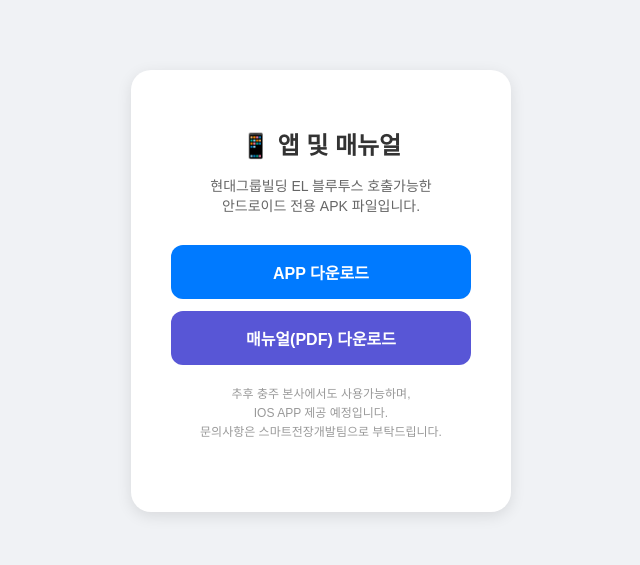
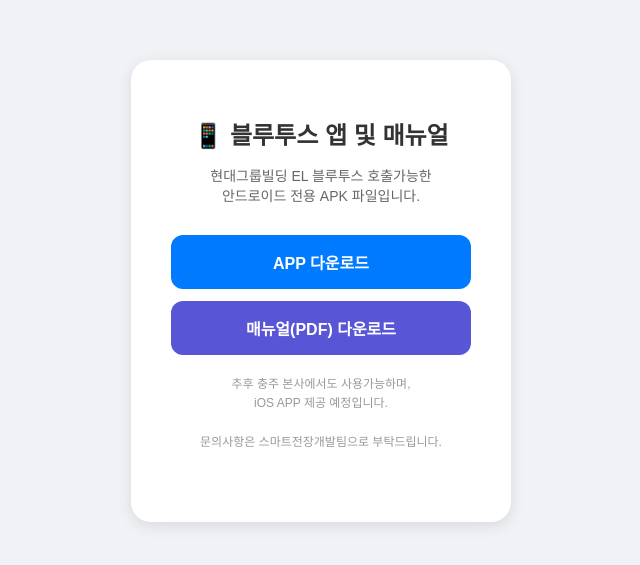
Before and after one commit to HYUNDAIEL2026/BLUETOOTH-APP-DOWNLOAD_HYUNDAI_260114, a plain HTML site: page index.html in a window 1280 px wide. Shown: the part 109-674 px from the top of the page, without its empty margins (319-959 px from the left). Drawn offline with Linux system fonts and the light colour scheme.

Commit message:
index.html

```diff
--- a/index.html
+++ b/index.html
@@ -18,7 +18,7 @@
 </head>
 <body>
     <div class="card">
-        <h1>📱 앱 및 매뉴얼</h1>
+        <h1>📱 블루투스 앱 및 매뉴얼</h1>
         <p>현대그룹빌딩 EL 블루투스 호출가능한 <br>안드로이드 전용 APK 파일입니다.</p>
 
         <a href="hyundai_251028.apk" download="hyundai_251028.apk" class="download-btn apk-btn">APP 다운로드</a>
@@ -26,7 +26,7 @@
         <a href="hyundai_manual_DSS_260116.pdf" download="hyundai_manual_DSS_260116.pdf" class="download-btn pdf-btn">매뉴얼(PDF) 다운로드</a>
 
         <div class="info">
-            추후 충주 본사에서도 사용가능하며,<br>IOS APP 제공 예정입니다. <br>문의사항은 스마트전장개발팀으로 부탁드립니다.</P>
+            추후 충주 본사에서도 사용가능하며,<br>iOS APP 제공 예정입니다.<br><br>문의사항은 스마트전장개발팀으로 부탁드립니다.</P>
 
         </div>
     </div>
```
